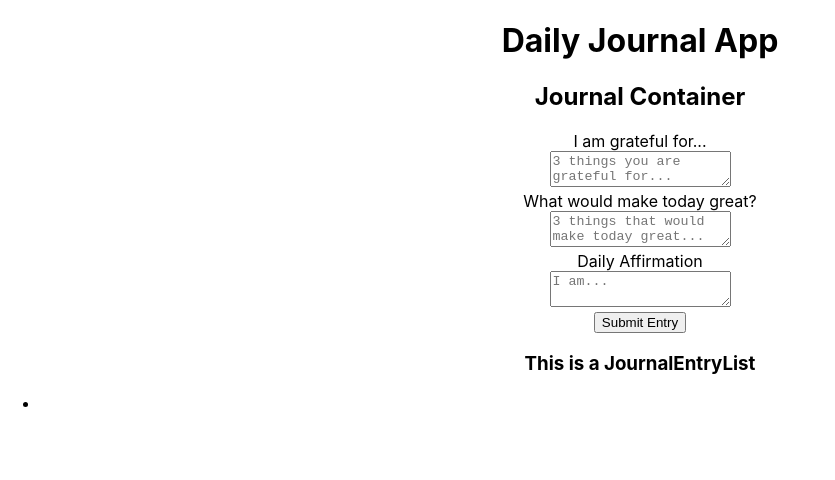
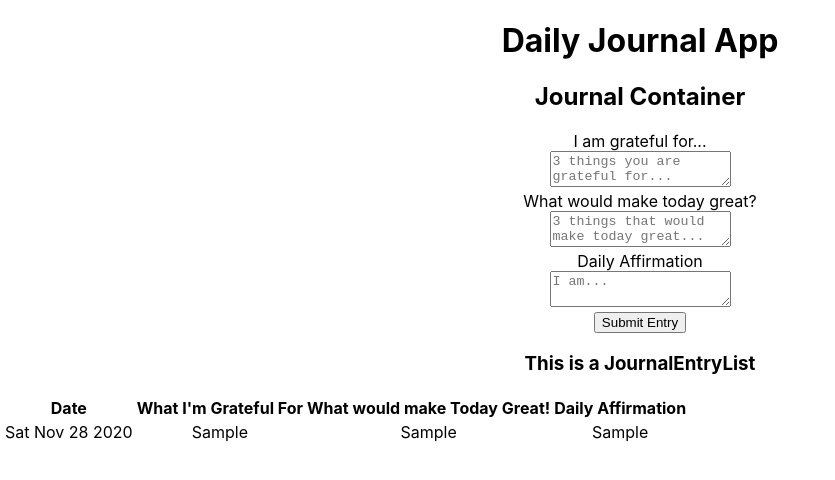
Before and after one commit to sajg1/DailyJournalApp, a React (Create React App) app: page / in a window 1280 px wide. Both pictures are taken after typing "Sample", "Sample", "Sample" into the empty fields and a click on the input "Submit Entry". Shown: the top 480 px of the page, without its empty margins (0-835 px from the left). Built offline with nearby package versions, Linux system fonts and the light colour scheme.

Commit message:
corrected the JournalEntryList and JournalEntry in order to display the new data and to display as a table instead of a list. Also, added a timestamp element to the entry object.

```diff
--- a/src/components/DailyEntryForm.js
+++ b/src/components/DailyEntryForm.js
@@ -47,11 +47,12 @@
     const grateful = this.state.grateful.trim();
     const greatDay = this.state.greatDay.trim();
     const affirmation = this.state.affirmation.trim();
+    const timestamp = (new Date(Date.now())).toDateString()
     if (!grateful || !greatDay || !affirmation) {
       return
     }
     // change
-    this.props.handleSubmit({grateful: grateful, greatDay: greatDay, affirmation: affirmation });
+    this.props.handleSubmit({timestamp: timestamp, grateful: grateful, greatDay: greatDay, affirmation: affirmation });
     //change setState to replace input with  the above.
     this.setState({grateful: "", greatDay: "", affirmation: ""})
 
--- a/src/components/JournalEntry.js
+++ b/src/components/JournalEntry.js
@@ -3,8 +3,19 @@
 class JournalEntry extends Component{
   render() {
     return(
-      <div>
-        <li>{this.props.children}</li>
+      <div classname="journal-entry">
+        <tr>
+          <th>Date</th>
+          <th>What I'm Grateful For</th>
+          <th>What would make Today Great!</th>
+          <th>Daily Affirmation</th>
+        </tr>
+        <tr>
+          <td>{this.props.timeStamp}</td>
+          <td>{this.props.grateful}</td>
+          <td>{this.props.greatDay}</td>
+          <td>{this.props.affirmation}</td>
+        </tr>
       </div>
     )
   }
--- a/src/components/JournalEntryList.js
+++ b/src/components/JournalEntryList.js
@@ -7,15 +7,15 @@
     const entriesNode =
       this.props.entries.map(entry => {
         return (
-          <JournalEntry key={entry.id} >{entry.text}</JournalEntry>
+          <JournalEntry timeStamp={entry.timestamp} grateful={entry.grateful} greatDay={entry.greatDay} affirmation={entry.affirmation} key={entry.id} ></JournalEntry>
         )
       })
     return(
       <div>
         <h3>This is a JournalEntryList</h3>
-        <ul>
+        <table>
           {entriesNode}
-        </ul>
+        </table>
       </div>
     )
   }
```
Also changed, not shown: 1 other file (tests, documents, lock files or other folders).
